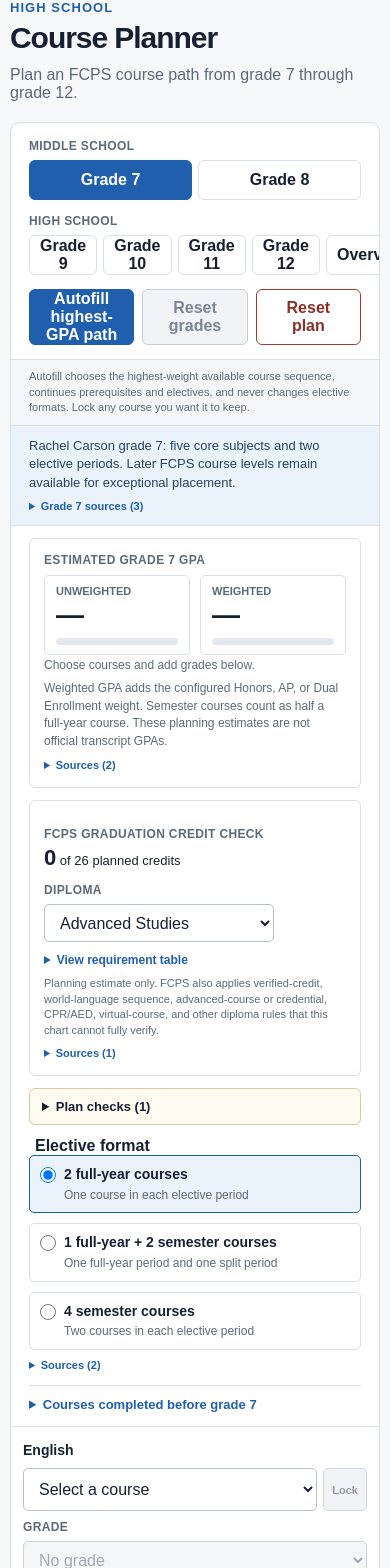
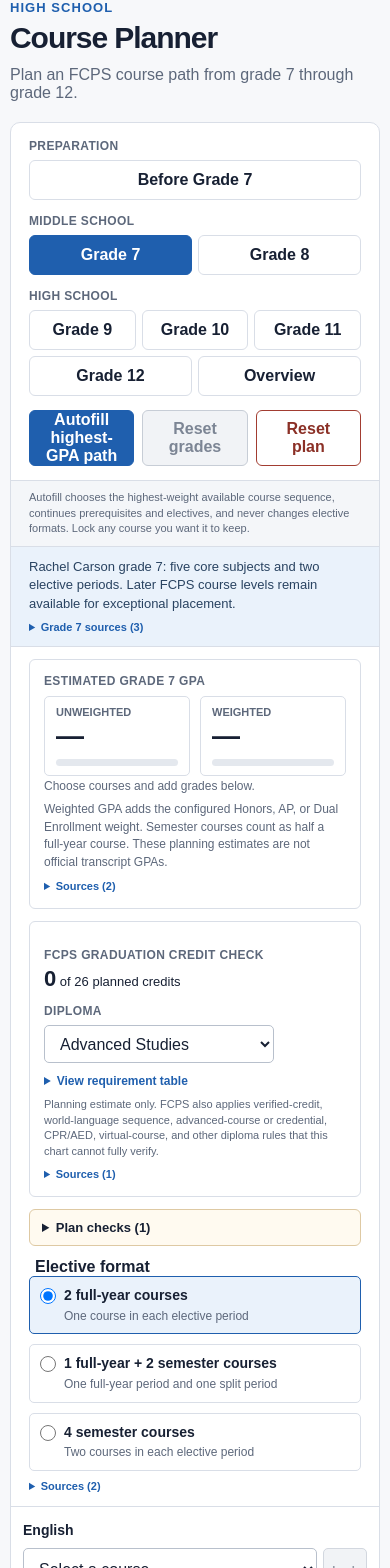
Before and after one commit to bishoppawn1/curriculum-chooser, a React (Vite) app: page / in a window 390 px wide. Shown: the part 220-1788 px from the top of the page. Built offline with nearby package versions, Linux system fonts and the light colour scheme.

Commit message:
Move pre-grade courses to preparation tab

```diff
--- a/src/App.tsx
+++ b/src/App.tsx
@@ -83,7 +83,7 @@
   formatVersion: 1;
   title: string;
   exportedAt: string;
-  activeView: "overview" | `grade-${Grade}`;
+  activeView: "before-grade-7" | "overview" | `grade-${Grade}`;
 };
 
 type PlannerSnapshot = Omit<SavedPlan, "studentName">;
@@ -858,6 +858,7 @@
   eligibilityChecks: Record<string, boolean>,
   grade: Grade,
   isOverview: boolean,
+  isPriorCourses: boolean,
   savedAt: Date = new Date(),
 ): ExportedPlan {
   return {
@@ -865,7 +866,7 @@
     title: exportDocumentTitle(studentName, savedAt),
     studentName: studentName.trim(),
     exportedAt: savedAt.toISOString(),
-    activeView: isOverview ? "overview" : `grade-${grade}`,
+    activeView: isPriorCourses ? "before-grade-7" : isOverview ? "overview" : `grade-${grade}`,
     selections,
     lockedSelections,
     priorCourses,
@@ -2023,6 +2024,7 @@
   const [studentName, setStudentName] = useState(savedPlan.studentName);
   const [grade, setGrade] = useState<Grade>("7");
   const [isOverview, setIsOverview] = useState(false);
+  const [isPriorCourses, setIsPriorCourses] = useState(false);
   const [selections, setSelections] = useState<Selections>(savedPlan.selections);
   const [lockedSelections, setLockedSelections] = useState<Record<string, boolean>>(savedPlan.lockedSelections);
   const [priorCourses, setPriorCourses] = useState<string[]>(savedPlan.priorCourses);
@@ -2187,7 +2189,7 @@
     setNameError("");
     const savedAt = new Date();
     const fileName = planFileName(studentName, savedAt);
-    const contents = JSON.stringify(exportedPlan(studentName, selections, lockedSelections, priorCourses, priorCourseGrades, diplomaType, eligibilityChecks, grade, isOverview, savedAt), null, 2);
+    const contents = JSON.stringify(exportedPlan(studentName, selections, lockedSelections, priorCourses, priorCourseGrades, diplomaType, eligibilityChecks, grade, isOverview, isPriorCourses, savedAt), null, 2);
     const url = window.URL.createObjectURL(new Blob([contents], { type: "application/json" }));
     const link = document.createElement("a");
     link.href = url;
@@ -2207,7 +2209,7 @@
 
     setNameError("");
     const savedAt = new Date();
-    const planData = exportedPlan(studentName, selections, lockedSelections, priorCourses, priorCourseGrades, diplomaType, eligibilityChecks, grade, isOverview, savedAt);
+    const planData = exportedPlan(studentName, selections, lockedSelections, priorCourses, priorCourseGrades, diplomaType, eligibilityChecks, grade, isOverview, isPriorCourses, savedAt);
     const url = window.URL.createObjectURL(createRecoverablePdf(planData));
     const link = document.createElement("a");
     link.href = url;
@@ -2241,9 +2243,15 @@
       setDiplomaType(imported.plan.diplomaType);
       setEligibilityChecks(imported.plan.eligibilityChecks);
       const gradeMatch = imported.activeView.match(/^grade-(7|8|9|10|11|12)$/);
-      if (imported.activeView === "overview") setIsOverview(true);
-      else {
+      if (imported.activeView === "before-grade-7") {
+        setIsPriorCourses(true);
+        setIsOverview(false);
+      } else if (imported.activeView === "overview") {
+        setIsPriorCourses(false);
+        setIsOverview(true);
+      } else {
         setGrade((gradeMatch?.[1] as Grade | undefined) ?? "7");
+        setIsPriorCourses(false);
         setIsOverview(false);
       }
       setLoadMessage({ kind: "success", text: `${file.name} loaded. You can now edit the plan.` });
@@ -2282,6 +2290,7 @@
     setDiplomaType("advanced");
     setEligibilityChecks({});
     setGrade("7");
+    setIsPriorCourses(false);
     setIsOverview(false);
   }
 
@@ -2322,10 +2331,16 @@
         <div className="toolbar">
           <div className="grade-groups">
             <div className="grade-group">
+              <span className="toolbar-label">Preparation</span>
+              <div className="grade-tabs" aria-label="Choose preparation information">
+                <button type="button" className={isPriorCourses ? "active" : ""} aria-pressed={isPriorCourses} onClick={() => { setIsPriorCourses(true); setIsOverview(false); }}>Before Grade 7</button>
+              </div>
+            </div>
+            <div className="grade-group">
               <span className="toolbar-label">Middle School</span>
               <div className="grade-tabs" aria-label="Choose a middle school grade">
                 {(["7", "8"] as Grade[]).map((item) => (
-                  <button key={item} type="button" className={!isOverview && grade === item ? "active" : ""} aria-pressed={!isOverview && grade === item} onClick={() => { setGrade(item); setIsOverview(false); }}>Grade {item}</button>
+                  <button key={item} type="button" className={!isPriorCourses && !isOverview && grade === item ? "active" : ""} aria-pressed={!isPriorCourses && !isOverview && grade === item} onClick={() => { setGrade(item); setIsPriorCourses(false); setIsOverview(false); }}>Grade {item}</button>
                 ))}
               </div>
             </div>
@@ -2333,9 +2348,9 @@
               <span className="toolbar-label">High School</span>
               <div className="grade-tabs" aria-label="Choose a high school grade or view the full plan">
                 {(["9", "10", "11", "12"] as Grade[]).map((item) => (
-                  <button key={item} type="button" className={!isOverview && grade === item ? "active" : ""} aria-pressed={!isOverview && grade === item} onClick={() => { setGrade(item); setIsOverview(false); }}>Grade {item}</button>
+                  <button key={item} type="button" className={!isPriorCourses && !isOverview && grade === item ? "active" : ""} aria-pressed={!isPriorCourses && !isOverview && grade === item} onClick={() => { setGrade(item); setIsPriorCourses(false); setIsOverview(false); }}>Grade {item}</button>
                 ))}
-                <button type="button" className={isOverview ? "active" : ""} aria-pressed={isOverview} onClick={() => setIsOverview(true)}>Overview</button>
+                <button type="button" className={isOverview ? "active" : ""} aria-pressed={isOverview} onClick={() => { setIsPriorCourses(false); setIsOverview(true); }}>Overview</button>
               </div>
             </div>
           </div>
@@ -2350,12 +2365,54 @@
           {autofillMessage && <p className="autofill-message" role="status">{autofillMessage}</p>}
         </div>
 
-        {isOverview ? (
+        {isPriorCourses ? (
+          <div className="prior-courses-view">
+            <div className="prior-heading">
+              <p className="section-label">Preparation</p>
+              <h2 id="planner-title">Courses completed before grade 7</h2>
+              <p>Record sixth-grade, summer, transfer, or independently completed work. These checks unlock defined prerequisites and courses shown earlier than their typical grade; normal grade-level open-enrollment choices remain available without them.</p>
+            </div>
+            <div className="prior-content">
+              <div className="prior-groups">
+                {priorCourseGroups.map((group) => (
+                  <fieldset className="prior-group" key={group.label}>
+                    <legend>{group.label}</legend>
+                    <div className="check-grid">
+                      {group.courses.map((item) => {
+                        const selected = priorCourses.includes(item.id);
+                        const receivesGrade = priorCourseReceivesGrade(item);
+                        const creditLabel = collegeCreditDetails[item.id] ? "College + HS credit" : item.highSchoolCredit ? "HS credit" : "";
+                        return (
+                          <div className="prior-course-entry" key={item.id}>
+                            <label className="prior-course-check">
+                              <input type="checkbox" checked={selected} onChange={() => togglePriorCourse(item.id)} />
+                              <span>{item.label}{creditLabel && <small>{creditLabel}</small>}</span>
+                            </label>
+                            {selected && receivesGrade && (
+                              <label className="prior-grade-field">
+                                <span>Grade for {item.label}</span>
+                                <select value={priorCourseGrades[item.id] ?? ""} onChange={(event) => updatePriorCourseGrade(item.id, event.target.value as GradeMark | "")}>
+                                  <option value="">No grade entered</option>
+                                  <GradeOptions />
+                                </select>
+                              </label>
+                            )}
+                          </div>
+                        );
+                      })}
+                    </div>
+                  </fieldset>
+                ))}
+              </div>
+              <SourceLinks items={[sources.middleMath, sources.mathSequence, sources.courseCatalogs]} />
+            </div>
+          </div>
+        ) : isOverview ? (
           <PlanOverview
             selections={selections}
             priorCourses={priorCourses}
             priorCourseGrades={priorCourseGrades}
-            onEditGrade={(item) => { setGrade(item); setIsOverview(false); }}
+            onEditGrade={(item) => { setGrade(item); setIsPriorCourses(false); setIsOverview(false); }}
           />
         ) : <>
         <div className="grade-context">
@@ -2452,47 +2509,6 @@
           </div>
           <SourceLinks items={grade === "7" ? [sources.carsonBooklet, sources.carsonGrade7] : [sources.carsonBooklet, sources.carsonGrade8]} />
         </fieldset>}
-
-        {grade === "7" && (
-          <details className="prior-courses">
-            <summary>Courses completed before grade 7</summary>
-            <div className="prior-content">
-              <p>Record sixth-grade, summer, transfer, or independently completed work. These checks unlock defined prerequisites and courses shown earlier than their typical grade; normal grade-level open-enrollment choices remain available without them.</p>
-              <div className="prior-groups">
-                {priorCourseGroups.map((group) => (
-                  <fieldset className="prior-group" key={group.label}>
-                    <legend>{group.label}</legend>
-                    <div className="check-grid">
-                      {group.courses.map((item) => {
-                        const selected = priorCourses.includes(item.id);
-                        const receivesGrade = priorCourseReceivesGrade(item);
-                        const creditLabel = collegeCreditDetails[item.id] ? "College + HS credit" : item.highSchoolCredit ? "HS credit" : "";
-                        return (
-                          <div className="prior-course-entry" key={item.id}>
-                            <label className="prior-course-check">
-                              <input type="checkbox" checked={selected} onChange={() => togglePriorCourse(item.id)} />
-                              <span>{item.label}{creditLabel && <small>{creditLabel}</small>}</span>
-                            </label>
-                            {selected && receivesGrade && (
-                              <label className="prior-grade-field">
-                                <span>Grade for {item.label}</span>
-                                <select value={priorCourseGrades[item.id] ?? ""} onChange={(event) => updatePriorCourseGrade(item.id, event.target.value as GradeMark | "")}>
-                                  <option value="">No grade entered</option>
-                                  <GradeOptions />
-                                </select>
-                              </label>
-                            )}
-                          </div>
-                        );
-                      })}
-                    </div>
-                  </fieldset>
-                ))}
-              </div>
-              <SourceLinks items={[sources.middleMath, sources.mathSequence, sources.courseCatalogs]} />
-            </div>
-          </details>
-        )}
 
         <section className="course-grid" aria-label={`Grade ${grade} course choices`}>
             {plan.slots.map((slot) => {
--- a/src/styles.css
+++ b/src/styles.css
@@ -145,10 +145,12 @@
 .format-options span, .format-options small { display: block; }
 .format-options strong { font-size: 14px; line-height: 1.35; }
 .format-options small { margin-top: 3px; color: var(--muted); font-size: 12px; line-height: 1.35; }
-.prior-courses { margin: 10px 18px 14px; border-top: 1px solid var(--border); }
-.prior-courses summary { padding: 11px 0 0; color: var(--primary); cursor: pointer; font-size: 13px; font-weight: 700; }
-.prior-content { padding: 12px 0 2px; }
-.prior-courses p { margin: 0 0 10px; color: var(--muted); font-size: 13px; }
+.prior-courses-view { border-top: 1px solid var(--border); }
+.prior-heading { padding: 16px 18px; background: var(--primary-soft); }
+.prior-heading .section-label { margin: 0 0 4px; }
+.prior-heading h2 { margin: 0; font-size: 22px; }
+.prior-heading > p:last-child { max-width: 900px; margin: 7px 0 0; color: var(--muted); font-size: 13px; line-height: 1.45; }
+.prior-content { padding: 16px 18px 18px; }
 .prior-groups { display: grid; grid-template-columns: repeat(3, minmax(0, 1fr)); gap: 10px; }
 .prior-group { min-width: 0; margin: 0; padding: 9px 10px 10px; border: 1px solid var(--border); border-radius: 5px; }
 .prior-group legend { padding: 0 4px; font-size: 12px; font-weight: 700; }
@@ -257,7 +259,9 @@
 
 @media (max-width: 470px) {
   .grade-groups { display: grid; grid-template-columns: 1fr; }
-  .grade-tabs { width: 100%; }
+  .grade-tabs { width: 100%; flex-wrap: wrap; }
+  .grade-tabs button { flex: 1 1 calc((100% - 12px) / 3); padding-inline: 6px; }
+  .prior-heading h2 { font-size: 20px; }
   .prior-groups { grid-template-columns: 1fr; }
   .check-grid { grid-template-columns: 1fr; }
   .overview-grade-heading { align-items: flex-start; flex-direction: column; }
```
Also changed, not shown: 2 other files (tests, documents, lock files or other folders).
